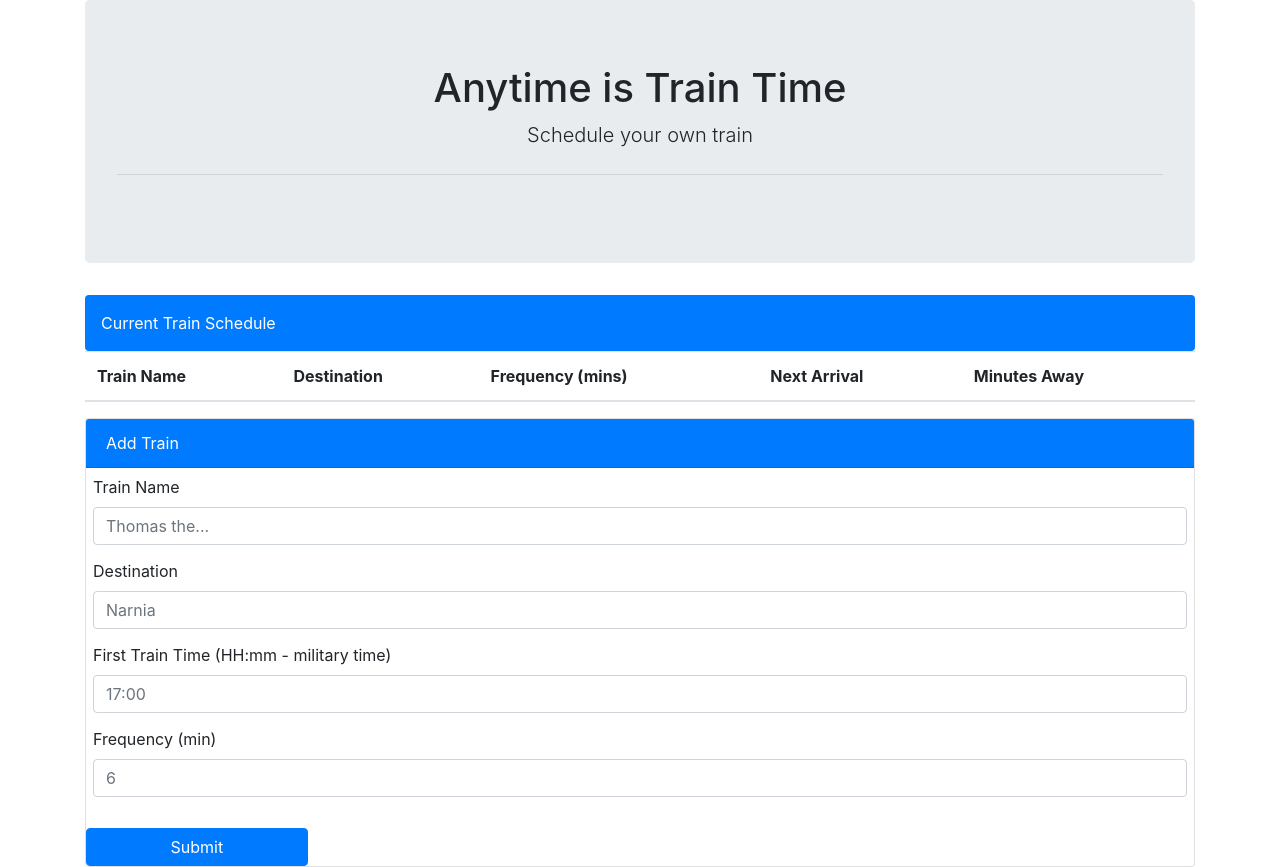
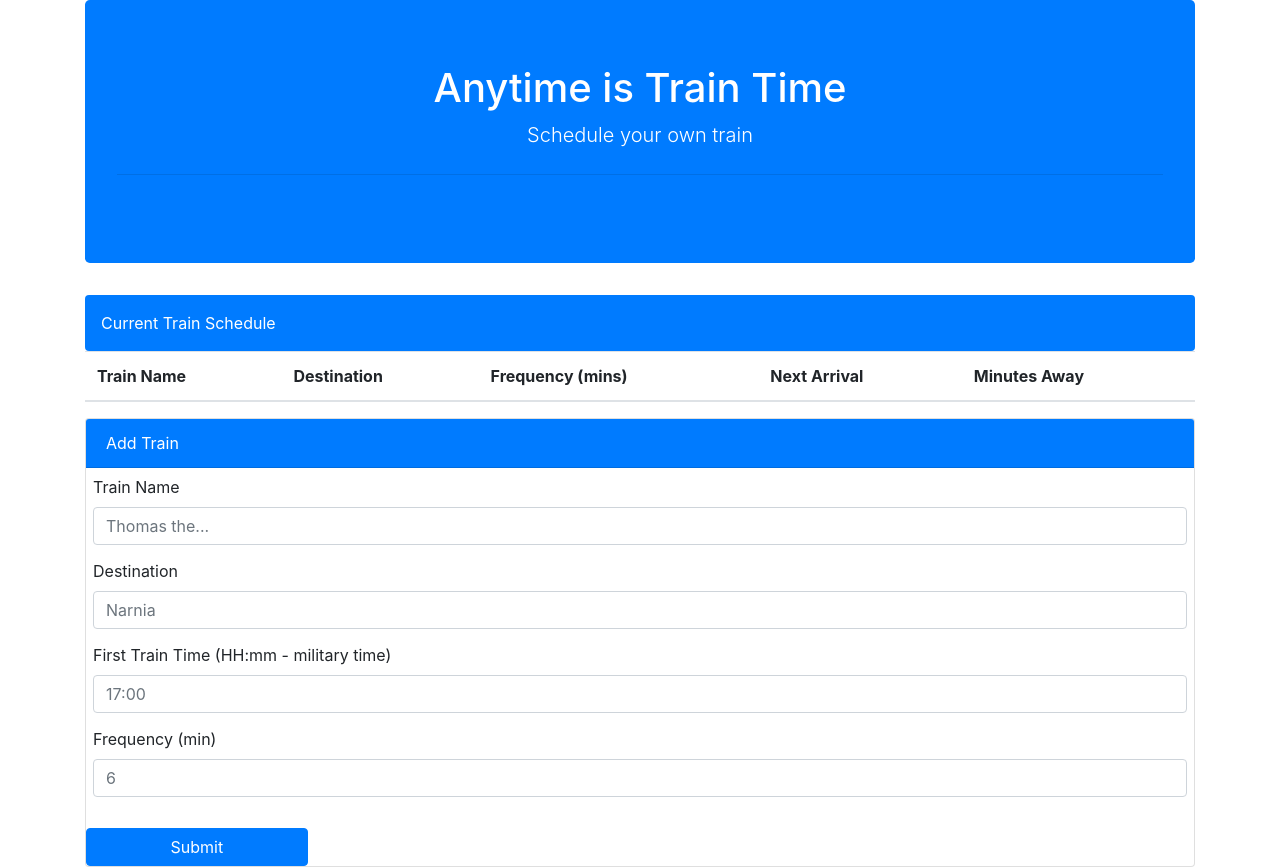
Before and after one commit to ryanward4556/Train-Time, a plain HTML site: page index.html in a window 1280 px wide. Drawn offline with nearby package versions, Linux system fonts and the light colour scheme; no server answers.

Commit message:
changed background jumbotron

```diff
--- a/index.html
+++ b/index.html
@@ -17,7 +17,7 @@
 
 <body>
     <div class="container">
-        <div class="jumbotron text-center">
+        <div class="jumbotron text-center bg-primary text-white">
             <h1>Anytime is Train Time</h1>
             <p class="lead">Schedule your own train</p>
             <hr class="my-4">
```
